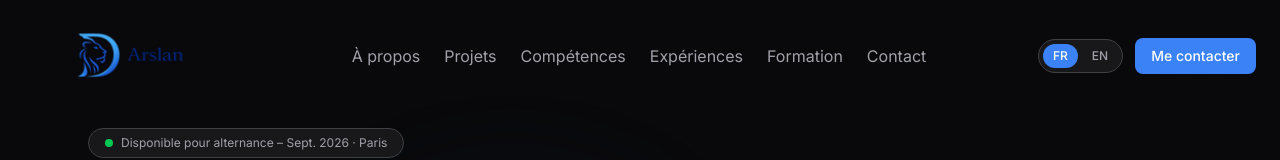
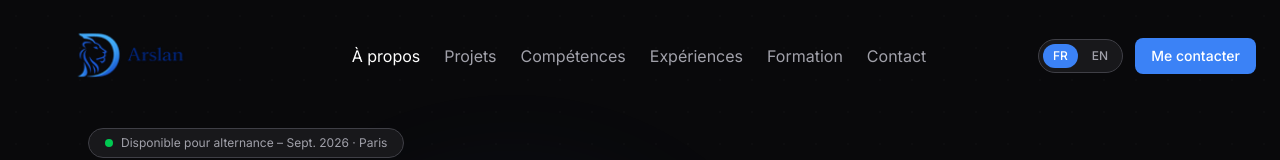
Before and after one commit to D-Arslan/portfolio, a Next.js app: page / in a window 1280 px wide. Shown: the top 160 px of the page. Built offline with nearby package versions, Linux system fonts and the light colour scheme.

Commit message:
Add active nav highlight based on scroll position

```diff
--- a/src/components/Navbar.tsx
+++ b/src/components/Navbar.tsx
@@ -18,12 +18,29 @@ export default function Navbar() {
   const { lang, setLang, t } = useLanguage();
   const [scrolled, setScrolled] = useState(false);
   const [menuOpen, setMenuOpen] = useState(false);
+  const [activeSection, setActiveSection] = useState<string>("");
 
   useEffect(() => {
     const onScroll = () => setScrolled(window.scrollY > 20);
     window.addEventListener("scroll", onScroll);
     return () => window.removeEventListener("scroll", onScroll);
   }, []);
+
+  useEffect(() => {
+    const ids = NAV_LINKS.map(({ href }) => href.slice(1));
+    const observers = ids.map((id) => {
+      const el = document.getElementById(id);
+      if (!el) return null;
+      const obs = new IntersectionObserver(
+        ([entry]) => { if (entry.isIntersecting) setActiveSection(id); },
+        { rootMargin: "-40% 0px -55% 0px" }
+      );
+      obs.observe(el);
+      return obs;
+    });
+    return () => observers.forEach((obs) => obs?.disconnect());
+  }, []);
+
 
   return (
     <header
@@ -51,7 +68,11 @@ export default function Navbar() {
             <a
               key={key}
               href={href}
-              className="text-base text-[#a1a1aa] hover:text-white transition-colors"
+              className={`text-base transition-colors ${
+                activeSection === href.slice(1)
+                  ? "text-white"
+                  : "text-[#a1a1aa] hover:text-white"
+              }`}
             >
               {t(translations.nav[key])}
             </a>
@@ -116,7 +137,11 @@ export default function Navbar() {
             <a
               key={key}
               href={href}
-              className="text-sm text-[#a1a1aa] hover:text-white transition-colors py-1"
+              className={`text-sm transition-colors py-1 ${
+                activeSection === href.slice(1)
+                  ? "text-white"
+                  : "text-[#a1a1aa] hover:text-white"
+              }`}
               onClick={() => setMenuOpen(false)}
             >
               {t(translations.nav[key])}
```
